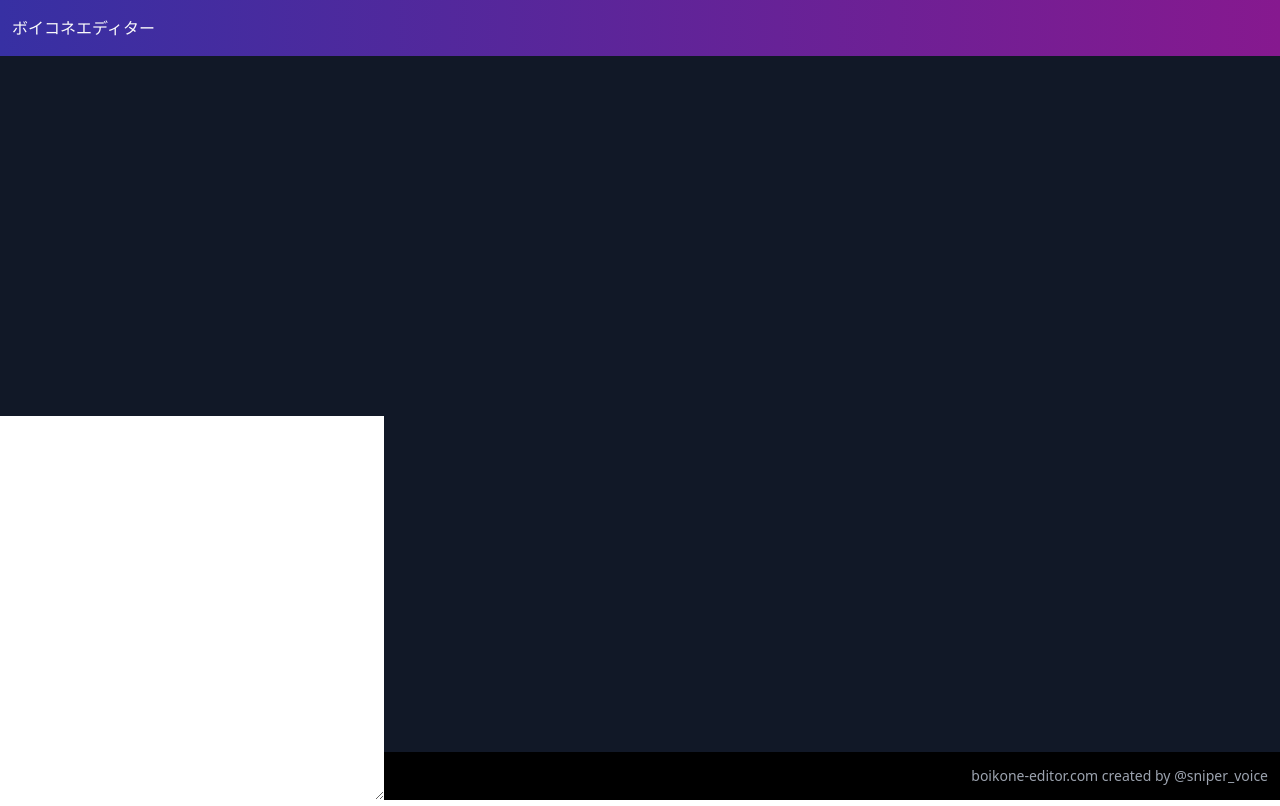
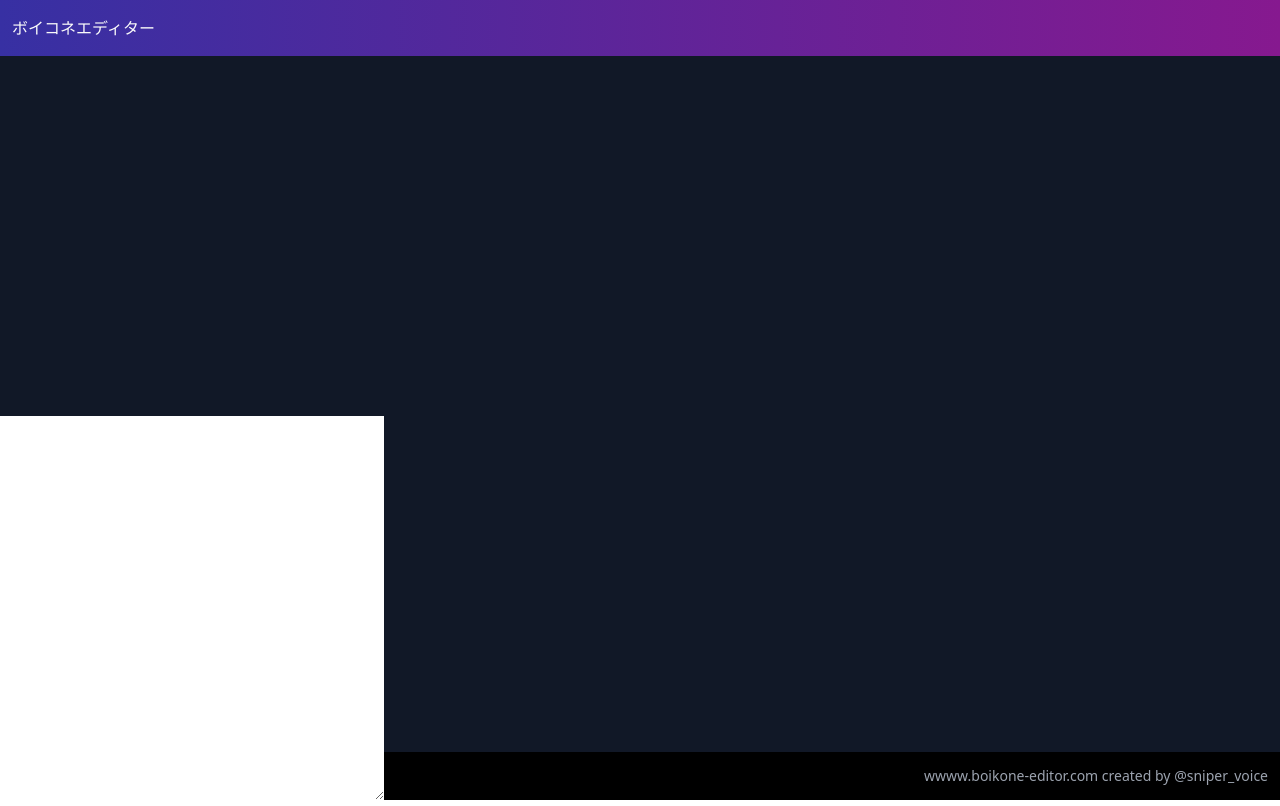
Before and after one commit to sniper-voice/boikone-editor, a React (Create React App) app: page / in a window 1280 px wide. Built offline with nearby package versions, Linux system fonts and the light colour scheme; what tailwindcss-writing-mode would draw is missing.

Commit message:
Change domain name

```diff
--- a/src/PreviewFooter.tsx
+++ b/src/PreviewFooter.tsx
@@ -4,7 +4,7 @@ export function PreviewFooter() {
     return (
         <div className="h-full bg-black text-sm text-gray-400 pr-3 flex items-center justify-end">
             <span>
-                boikone-editor.com created by{' '}
+                wwww.boikone-editor.com created by{' '}
                 <a
                     href="https://twitter.com/sniper_voice/"
                     className="hover:underline"
```
